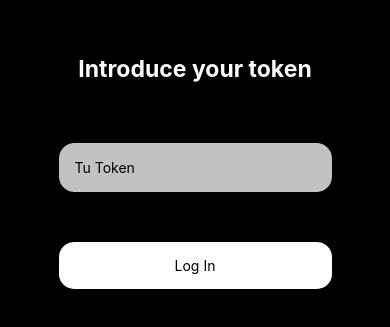
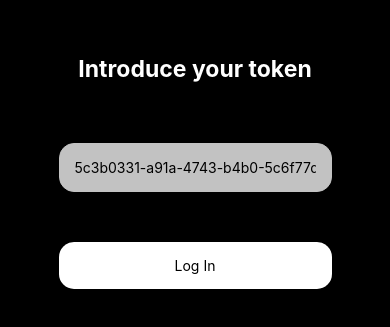
Before and after one commit to mochyfm/AppSpaceShip, a React Native app: screen /LogIn in a window 390 px wide. Shown: the part 265-592 px from the top of the page. Built offline with nearby package versions, Linux system fonts and the light colour scheme.

Commit message:
Feature: SignIn component working as expected

```diff
--- a/Screens/Home/Profile/Profile.tsx
+++ b/Screens/Home/Profile/Profile.tsx
@@ -1,15 +1,19 @@
-import { Image, Pressable, StyleSheet, Text, View } from 'react-native';
-import { PilotProfile } from '../../../Types/Types';
-import { navigate } from '../../../services/main.service';
+import { Image, Pressable, StyleSheet, Text, View } from "react-native";
+import { PilotProfile } from "../../../Types/Types";
+import { navigate } from "../../../services/main.service";
+import { useEffect, useState } from "react";
+import { Animated } from "react-native";
 
-export function Profile({ userData } : { userData ?: PilotProfile } ) {
+export function Profile({ userData }: { userData?: PilotProfile }) {
+  const [showLoans, setShowLoans] = useState<boolean>();
+
 
   return (
     <View>
       <View style={styles.profileBlock}>
         <View style={styles.profileHeader}>
           <Image
-            source={require('./assets/logo.jpg')}
+            source={require("./assets/logo.jpg")}
             style={styles.profilePic}
           />
           <Text style={styles.profileUsername}>{userData?.username}</Text>
@@ -24,16 +28,16 @@ export function Profile({ userData } : { userData ?: PilotProfile } ) {
 
 const styles = StyleSheet.create({
   profileBlock: {
-    backgroundColor: '#C2C2C2',
-    display: 'flex',
+    backgroundColor: "#C2C2C2",
+    display: "flex",
     margin: 20,
     padding: 15,
   },
   profileHeader: {
-    alignItems: 'center',
-    display: 'flex',
-    flexDirection: 'row',
-    justifyContent: 'space-evenly',
+    alignItems: "center",
+    display: "flex",
+    flexDirection: "row",
+    justifyContent: "space-evenly",
   },
   profilePic: {
     borderRadius: 100,
@@ -43,11 +47,11 @@ const styles = StyleSheet.create({
   },
   profileUsername: {
     fontSize: 26,
-    fontWeight: 'bold',
+    fontWeight: "bold",
   },
   profileBody: {
-    display: 'flex'
-  }
+    display: "flex",
+  },
 });
 
 export default Profile;
--- a/Screens/LogIn/LogIn.tsx
+++ b/Screens/LogIn/LogIn.tsx
@@ -10,7 +10,7 @@ import { useState } from "react";
 import * as RootNavigation from "../../services/main.service";
 
 export function LogIn({ onLogin }: { onLogin: Function }) {
-  const [token, setToken] = useState<string>("");
+  const [token, setToken] = useState<string>("5c3b0331-a91a-4743-b4b0-5c6f77dcfe89");
 
   const handleInput = (token: string): void => {
     setToken(token);
```
